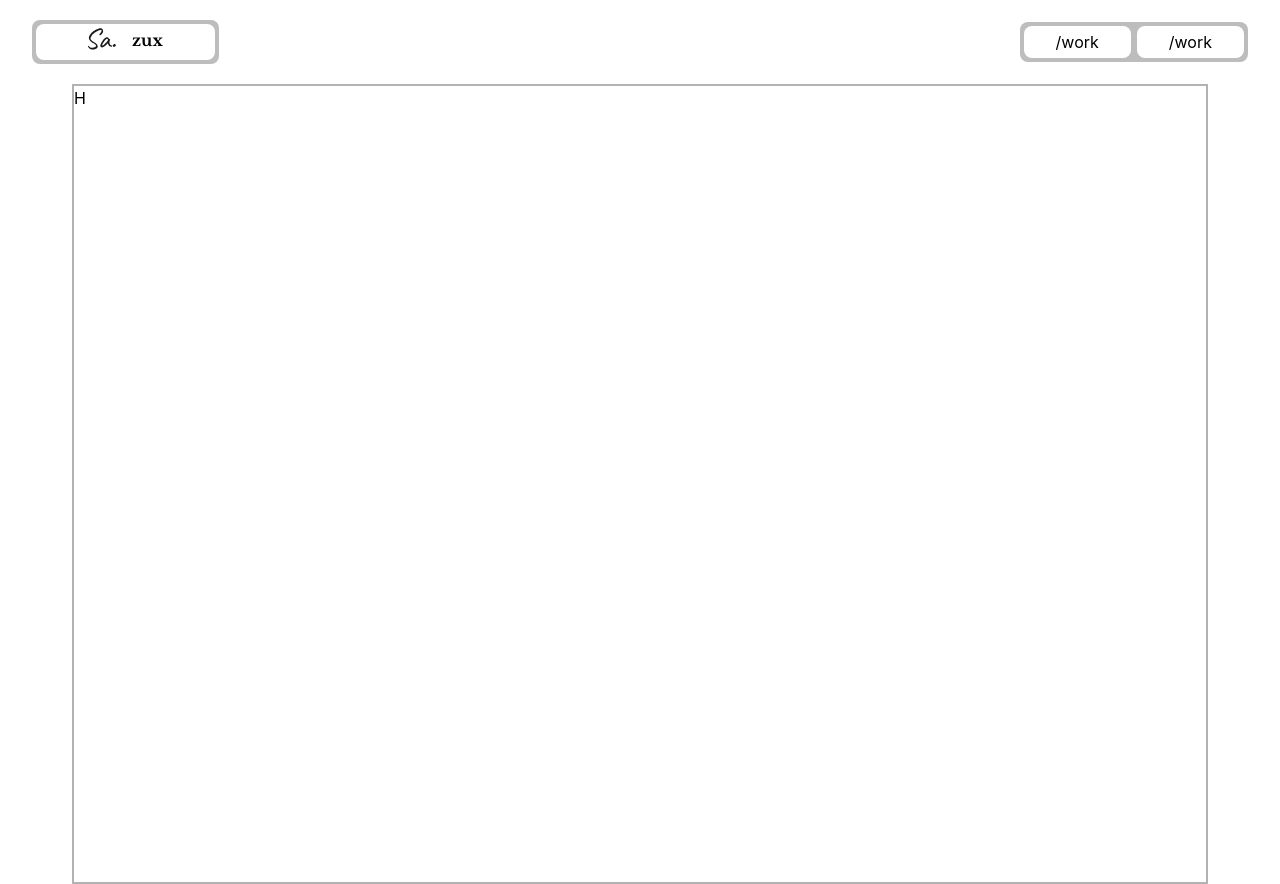
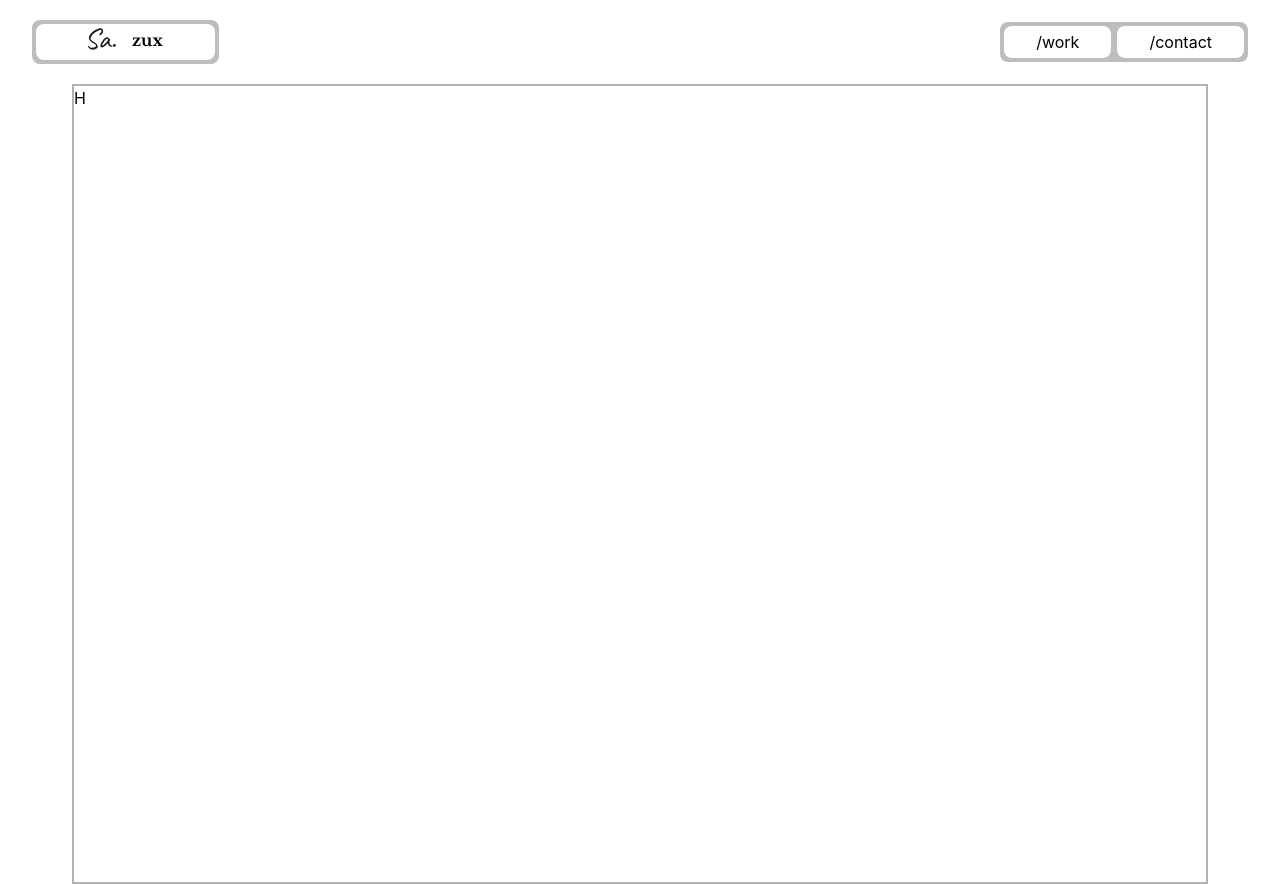
Before and after one commit to subhanali07/Backdeck, a React (Vite) app: page / in a window 1280 px wide. Built offline with nearby package versions, Linux system fonts and the light colour scheme.

Commit message:
navbar fixings

```diff
--- a/src/components/Navbar.tsx
+++ b/src/components/Navbar.tsx
@@ -5,7 +5,6 @@ import Sa from "../assets/Sa.svg";
 const Navbar = () => {
   return (
     <nav className="w-full border-b-black/30 h-auto flex justify-between items-center px-8 py-5">
-      {/* Left box */}
       <div className="bg-[#bdbdbd] p-1 rounded-[8px]">
         <div className="flex bg-white rounded-[8px] gap-4 px-13 py-1 transition duration-200 hover:cursor-pointer hover:bg-[#dddada]">
           <img src={Sa} className="size-7 pb-[6px]" />
@@ -15,13 +14,12 @@ const Navbar = () => {
         </div>
       </div>
 
-      {/* Right boxes */}
       <div className="flex items-center p-1 gap-[6px] bg-[#bdbdbd] rounded-[8px]">
         <div className="flex bg-white rounded-[8px] px-8 py-1 transition duration-200 hover:cursor-pointer hover:bg-[#dddada]">
           /work
         </div>
         <div className="flex bg-white rounded-[8px] px-8 py-1 transition duration-200 hover:cursor-pointer hover:bg-[#dddada]">
-          /work
+          /contact
         </div>
       </div>
     </nav>
```
